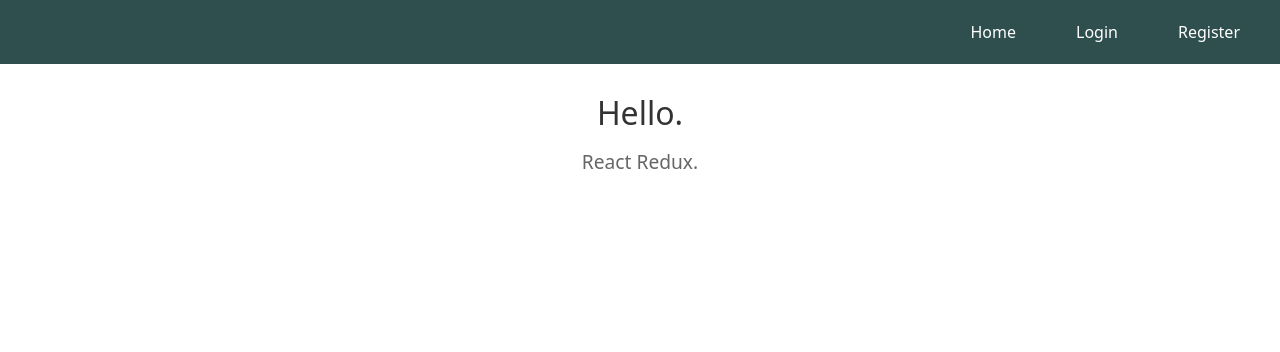
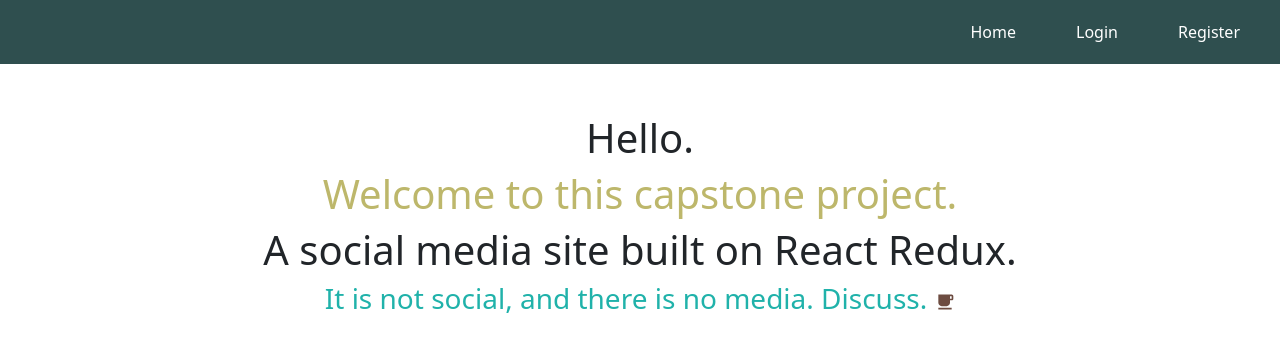
Before and after one commit to locedu/spacecamp, a React (Vite) app: page / in a window 1280 px wide. Shown: the top 352 px of the page. Built offline with nearby package versions, Linux system fonts and the light colour scheme.

Commit message:
css cleanup, intro animation

```diff
--- /dev/null
+++ b/src/styles/Home.module.css
@@ -0,0 +1,58 @@
+/* Home.module.css */
+
+.home {
+    text-align: center;
+    padding: 50px;
+}
+
+/* ✅ First animation (Starts immediately) */
+.anim1 {
+    opacity: 0;
+    transform: translateY(50px);
+    animation: fadeInUp 1.5s ease-out forwards;
+}
+
+/* ✅ Second animation (Starts after 1s delay) */
+.anim2 {
+    color: darkkhaki;
+    opacity: 0;
+    transform: translateY(50px);
+    animation: fadeInUp 1.5s ease-out forwards;
+    animation-delay: 1s;
+}
+
+/* ✅ Third animation (Starts after 2s delay) */
+.anim3 {
+    opacity: 0;
+    transform: translateY(50px);
+    animation: fadeInUp 1.5s ease-out forwards;
+    animation-delay: 2s;
+}
+
+/* ✅ Fourth animation (Starts after 3s delay) */
+.anim4 {
+    color: lightseagreen;
+    opacity: 0;
+    transform: translateY(50px);
+    animation: fadeInUp 1.5s ease-out forwards;
+    animation-delay: 3s;
+}
+
+/* ✅ Coffee Icon Styling */
+.icon {
+    margin-left: 8px; /* Adds spacing between text & icon */
+    vertical-align: middle; /* Aligns icon with text */
+    color: #6d4c41; /* Coffee brown */
+}
+
+/* ✅ Fade-in and slide-up animation */
+@keyframes fadeInUp {
+    from {
+        opacity: 0;
+        transform: translateY(50px);
+    }
+    to {
+        opacity: 1;
+        transform: translateY(0);
+    }
+}
--- a/src/styles/Notifications.module.css
+++ b/src/styles/Notifications.module.css
@@ -37,7 +37,6 @@
 
   .notificationsList {
     width: 100%;
-    max-width: 800px;
     background-color: #eaeaea;
     /* padding: 0.5em; */
     border-radius: 8px;
--- a/src/views/Home.jsx
+++ b/src/views/Home.jsx
@@ -1,13 +1,19 @@
 // src/views/Home.jsx
-import "../styles/home.css";
+import styles from "../styles/Home.module.css"; // ✅ Import CSS module
+import { LocalCafe } from "@mui/icons-material"; // ✅ Import Coffee icon
 
 function Home() {
     return (
-      <div className="home">
-        <h1>Hello.</h1>
-        <p>React Redux.</p>
+      <div className={styles.home}>
+        <h1 className={styles.anim1}>Hello.</h1> {/* ✅ Use class instead of ID */}
+        <h1 className={styles.anim2}>Welcome to this capstone project.</h1>
+        <h1 className={styles.anim3}>A social media site built on React Redux.</h1>
+        <h3 className={styles.anim4}>
+          It is not social, and there is no media. Discuss.
+          <LocalCafe fontSize="small" className={styles.icon} /> {/* ✅ Coffee Icon */}
+        </h3>
       </div>
     );
-  }
+}
 
-  export default Home;
+export default Home;
--- a/src/views/ViewPost.jsx
+++ b/src/views/ViewPost.jsx
@@ -10,7 +10,7 @@
 import { useGetCommentsForPostQuery } from "../features/comments/commentsAPI";
 import Post from "../components/Post";
 import Comment from "../components/Comment";
-import { ThumbUp, AddComment, EditNote, DeleteForever } from "@mui/icons-material"; // ✅ Import icons
+import { ThumbUp, ThumbDown, AddComment, EditNote, DeleteForever } from "@mui/icons-material"; // ✅ Import icons
 import styles from "../styles/ViewPost.module.css"; // ✅ Using new module
 
 function ViewPost() {
@@ -77,8 +77,17 @@
       <div className={styles.postActionsWrapper}>
         <div className={styles.postActionsContainer}>
           <button className={`${styles.actionBtn} ${styles.uniformBtn}`} onClick={handleLikeToggle}>
-            <ThumbUp fontSize="small" className={styles.icon} /> {/* ✅ Like icon */}
-            {hasLiked ? " Unlike" : " Like"}
+            {hasLiked ? (
+              <>
+                <ThumbDown fontSize="small" className={styles.icon} /> {/* ✅ Unlike icon */}
+                Unlike
+              </>
+            ) : (
+              <>
+                <ThumbUp fontSize="small" className={styles.icon} /> {/* ✅ Like icon */}
+                Like
+              </>
+            )}
           </button>
 
           <Link to={`/dashboard/posts/${post.id}/comment`} className={`${styles.actionBtn} ${styles.commentBtn}`}>
```
